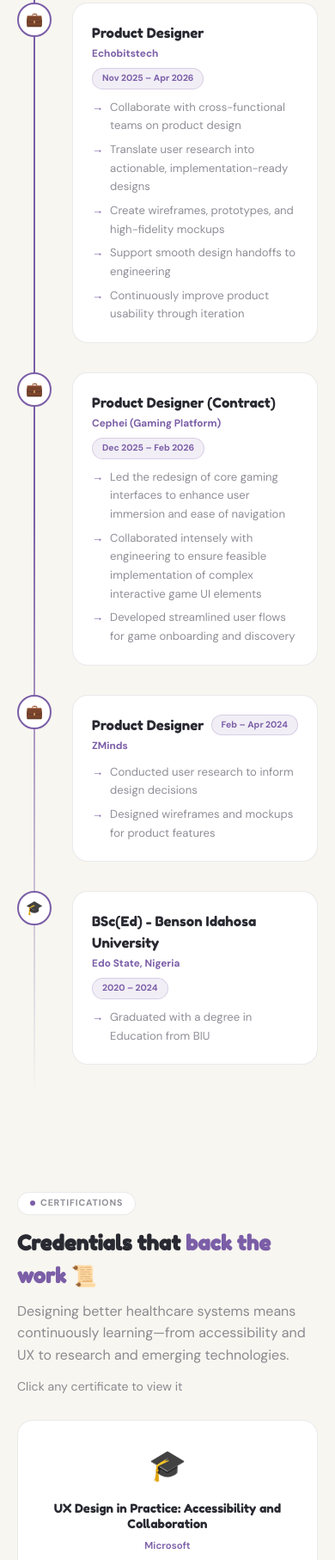
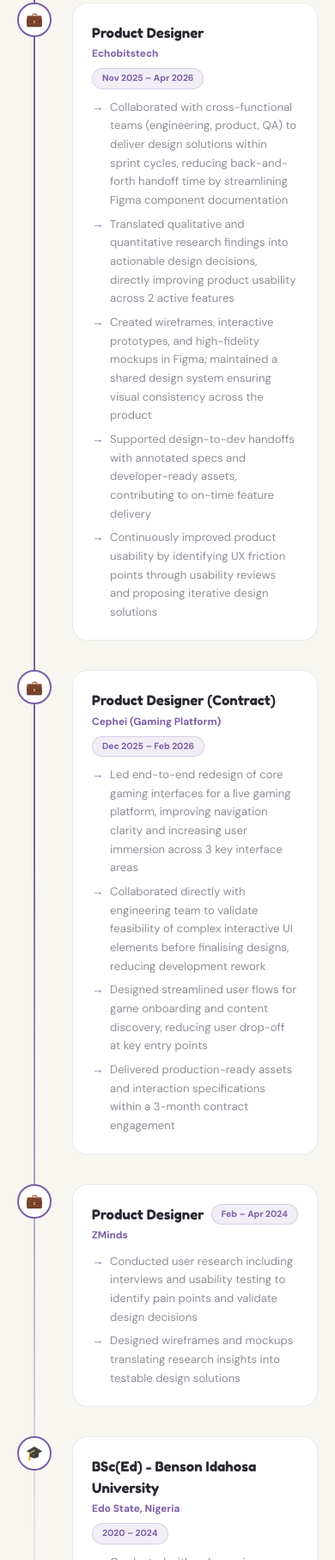
Before and after one commit to Williams-Divine/Williams_Divine, a plain HTML site: page about.html in a window 390 px wide. Shown: the part 4078-5892 px from the top of the page at 86% size. Drawn offline with Linux system fonts and the light colour scheme.

Commit message:
main/updates

```diff
--- a/about.html
+++ b/about.html
@@ -9,6 +9,7 @@
     gtag('js', new Date());
     gtag('config', 'G-K0YDNBXJVL');
   </script>
+
   <meta charset="UTF-8" />
   <meta name="viewport" content="width=device-width,initial-scale=1.0" />
   <title>About — Williams Divine</title>
@@ -19,6 +20,7 @@
   <link href="https://fonts.googleapis.com/css2?family=Fredoka+One&family=DM+Sans:ital,wght@0,300;0,400;0,500;0,600;0,700;1,400&display=swap" rel="stylesheet" />
   <link rel="stylesheet" href="assets/css/style.css" />
 </head>
+
 <body>
   <div class="cur" id="cur"></div>
   <div class="cur-ring" id="curRing"></div>
@@ -31,6 +33,7 @@
     <button onclick="openCV()">CV &#x1F4C4;</button>
     <button onclick="closeMob()" class="btn mob-cta"><a href="index.html#contact">Say Hi &#x1F44B;</a></button>
   </div>
+
   <nav class="nav" id="nav">
     <div class="nav-logo"><a href="index.html" style="text-decoration:none;color:inherit">Divine Williams<span>.</span></a></div>
     <div class="nav-desk" id="navDesk">
@@ -44,6 +47,7 @@
     </div>
     <button class="ham" id="ham" onclick="toggleMob()"><span></span><span></span><span></span></button>
   </nav>
+
   <div id="pg-about" class="page">
     <div class="about-hero2">
       <div class="ah-l">
@@ -200,11 +204,16 @@
               </div><span class="tl-date">Nov 2025 &ndash; Apr 2026</span>
             </div>
             <ul class="tl-pts">
-              <li>Collaborate with cross-functional teams on product design</li>
-              <li>Translate user research into actionable, implementation-ready designs</li>
-              <li>Create wireframes, prototypes, and high-fidelity mockups</li>
-              <li>Support smooth design handoffs to engineering</li>
-              <li>Continuously improve product usability through iteration</li>
+              <li>Collaborated with cross-functional teams (engineering, product, QA) to
+                deliver design solutions within sprint cycles, reducing back-and-forth handoff time by streamlining Figma component documentation</li>
+              <li>Translated qualitative and quantitative research findings into actionable design decisions,
+                directly improving product usability across 2 active features</li>
+              <li>Created wireframes, interactive prototypes, and high-fidelity mockups in Figma; maintained a
+                shared design system ensuring visual consistency across the product</li>
+              <li>Supported design-to-dev handoffs with annotated specs and developer-ready assets,
+                contributing to on-time feature delivery</li>
+              <li>Continuously improved product usability by identifying UX friction points through
+                usability reviews and proposing iterative design solutions</li>
             </ul>
           </div>
         </div>
@@ -219,10 +228,14 @@
               </div><span class="tl-date">Dec 2025 &ndash; Feb 2026</span>
             </div>
             <ul class="tl-pts">
-              <li>Led the redesign of core gaming interfaces to enhance user immersion and ease of navigation</li>
-              <li>Collaborated intensely with engineering to ensure feasible implementation of complex interactive game
-                UI elements</li>
-              <li>Developed streamlined user flows for game onboarding and discovery</li>
+              <li>Led end-to-end redesign of core gaming interfaces for a live gaming platform,
+                improving navigation clarity and increasing user immersion across 3 key interface areas</li>
+              <li>Collaborated directly with engineering team to validate
+                 feasibility of complex interactive UI elements before finalising designs, reducing development rework</li>
+              <li>Designed streamlined user flows for game onboarding and content discovery,
+                 reducing user drop-off at key entry points</li>
+              <li>Delivered production-ready assets and
+                interaction specifications within a 3-month contract engagement</li>
             </ul>
           </div>
         </div>
@@ -238,8 +251,10 @@
               </div><span class="tl-date">Feb &ndash; Apr 2024</span>
             </div>
             <ul class="tl-pts">
-              <li>Conducted user research to inform design decisions</li>
-              <li>Designed wireframes and mockups for product features</li>
+              <li>Conducted user research including interviews and usability
+                testing to identify pain points and validate design decisions</li>
+              <li>Designed wireframes and mockups translating research insights
+                 into testable design solutions</li>
             </ul>
           </div>
         </div>
@@ -265,11 +280,13 @@
     <!-- Moved Interests to bottom -->
 
     <div class="cert-sec">
-      <div class="chip" style="margin-bottom:14px"><span class="cdot"></span> Certifications</div>
-      <h2 style="font-family:'Fredoka One',cursive;font-size:clamp(24px,3.5vw,38px);margin-bottom:8px">Credentials that
-        <span style="color:var(--acc)">back the work</span> &#x1F4DC;</h2>
-        <p style="color:var(--mut);margin-bottom:.78rem">Designing better healthcare systems means continuously learning—from accessibility and UX to research and emerging technologies.</p>
-      <p style="font-size:.88rem;color:var(--mut);margin-bottom:0">Click any certificate to view it</p>
+      <div class="wrap">
+        <div class="chip" style="margin-bottom:14px"><span class="cdot"></span> Certifications</div>
+        <h2 style="font-family:'Fredoka One',cursive;font-size:clamp(24px,3.5vw,38px);margin-bottom:8px">Credentials that
+          <span style="color:var(--acc)">back the work</span> &#x1F4DC;</h2>
+          <p style="color:var(--mut);margin-bottom:.78rem">Designing better healthcare systems means continuously learning—from accessibility and UX to research and emerging technologies.</p>
+        <p style="font-size:.88rem;color:var(--mut);margin-bottom:0">Click any certificate to view it</p>
+      </div>
       <div class="cert-grid">
 
         <div class="cert-card" onclick="openCert('Accessibility','Accessibility')" style="cursor:none">
```
Also changed, not shown: archive.html (+3 -1 lines), index.html (+10 -9 lines), work.html (+33 -9 lines), 1 other file.
